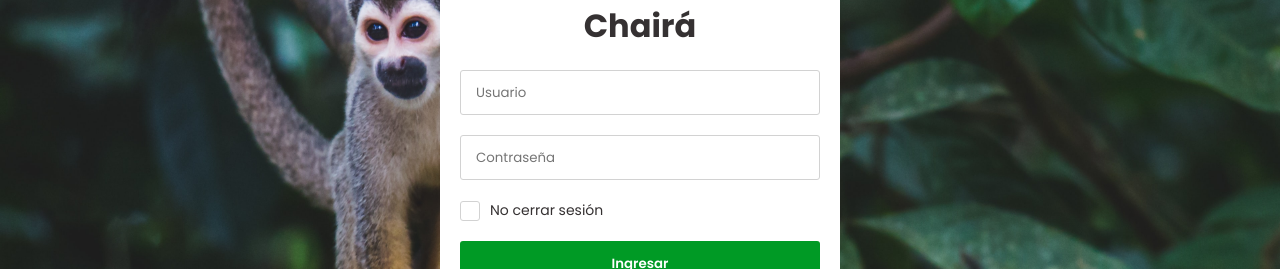
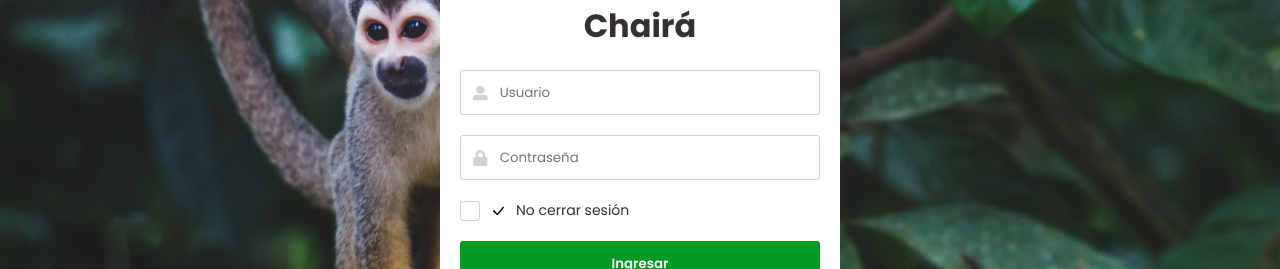
Before and after one commit to sneuder/chaira_login, a React (Create React App) app: page / in a window 1280 px wide. Shown: the part 217-486 px from the top of the page. Built offline with nearby package versions, Linux system fonts and the light colour scheme.

Commit message:
Add icons

```diff
--- a/src/components/checkbox/elements.js
+++ b/src/components/checkbox/elements.js
@@ -1,5 +1,7 @@
 import styled from '@emotion/styled'
 import colors from '../../constants/styles/colors';
+
+import { BsCheckLg } from 'react-icons/bs'
 
 export const ContainerCheckBox = styled.div`
   display: flex;
@@ -28,3 +30,7 @@ export const Text = styled.label`
   font-size: 14px;
   color: ${colors.tertiary}
 `;
+
+export const Icon = styled(BsCheckLg)`
+
+`;
--- a/src/components/checkbox/index.jsx
+++ b/src/components/checkbox/index.jsx
@@ -1,9 +1,10 @@
-import { ContainerCheckBox, CheckBox, Text } from "./elements";
+import { ContainerCheckBox, CheckBox, Text, Icon } from "./elements";
 
 const RememberCheck = () => {
   return (
     <ContainerCheckBox>
       <CheckBox type='checkbox'/>
+      <Icon />
       <Text>No cerrar sesión</Text>
     </ContainerCheckBox>
   );
--- a/src/components/input_signin/elements.js
+++ b/src/components/input_signin/elements.js
@@ -1,5 +1,6 @@
 import styled from '@emotion/styled'
 import colors from '../../constants/styles/colors';
+import { FaUserAlt, FaLock } from 'react-icons/fa';
 
 export const ContainerInputs = styled.div`
   display: flex;
@@ -10,12 +11,22 @@ export const ContainerInputs = styled.div`
 export const ContainerInput = styled.div`
   width: 100%;
   height: 45px;
-  padding: 0 15px;
+  padding: 0 12px;
   border: solid 1px ${colors.quaternary};
   border-radius: 3px;
   display: flex;
+  align-items: center;
+  gap: 12px;
 `;
 
 export const Input = styled.input`
   width: 100%;
 `;
+
+export const UserIcon = styled(FaUserAlt)`
+  color: ${colors.quaternary}
+`;
+
+export const PadlockIcon = styled(FaLock)`
+  color: ${colors.quaternary}
+`;
--- a/src/components/input_signin/index.jsx
+++ b/src/components/input_signin/index.jsx
@@ -1,12 +1,14 @@
-import { ContainerInputs, ContainerInput, Input } from "./elements";
+import { ContainerInputs, ContainerInput, Input, UserIcon, PadlockIcon } from "./elements";
 
 const InputSignin = () => {
   return (
     <ContainerInputs>
       <ContainerInput>
+        <UserIcon />
         <Input type='text' placeholder="Usuario"/>
       </ContainerInput>
       <ContainerInput>
+        <PadlockIcon />
         <Input type='password' placeholder="Contraseña"/>
       </ContainerInput>
     </ContainerInputs>
```
